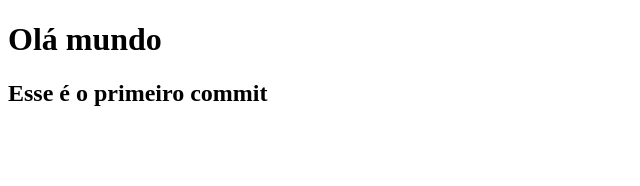
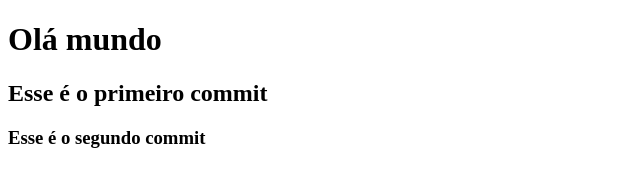
Before and after one commit to guilherme-f-lopes/projetoAPSdevweb, a plain HTML site: page index.html in a window 1280 px wide. Shown: the whole page, without its empty margins (0-640 px from the left). Drawn offline with Linux system fonts and the light colour scheme.

Commit message:
Update index.html
Segundo commit index

```diff
--- a/index.html
+++ b/index.html
@@ -8,5 +8,6 @@
 <body>
     <h1>Olá mundo</h1>
     <h2>Esse é o primeiro commit</h2>
+    <h3>Esse é o segundo commit</h3>
 </body>
 </html>
```
